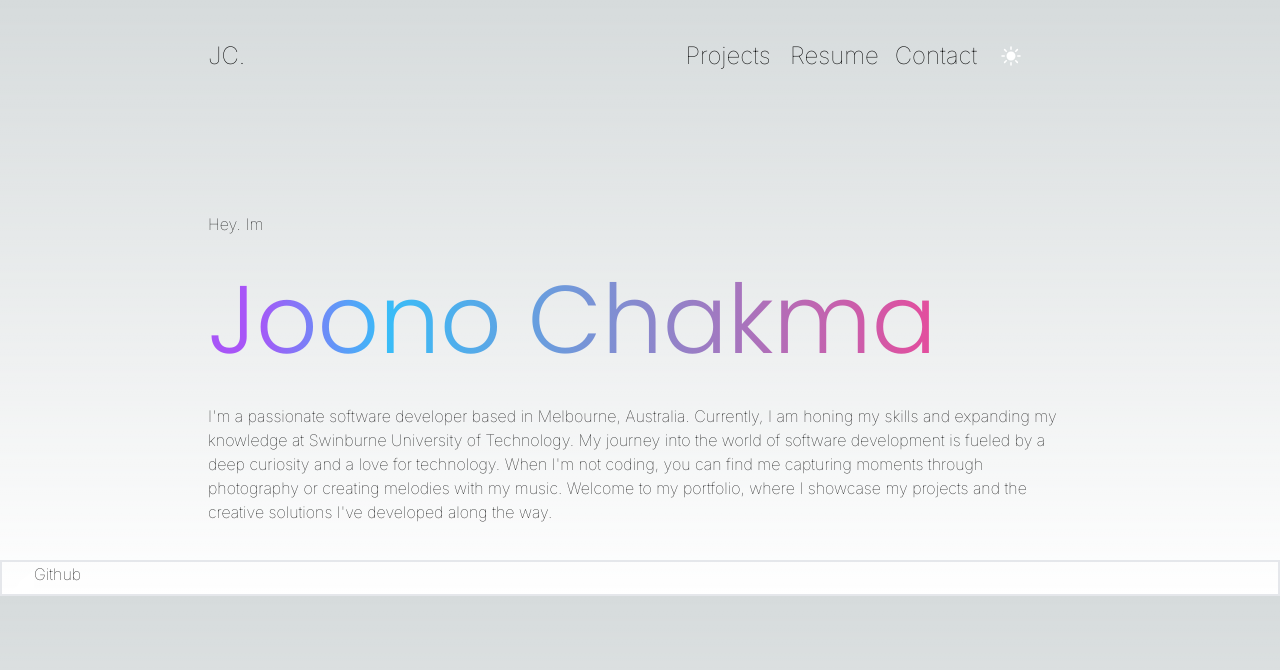
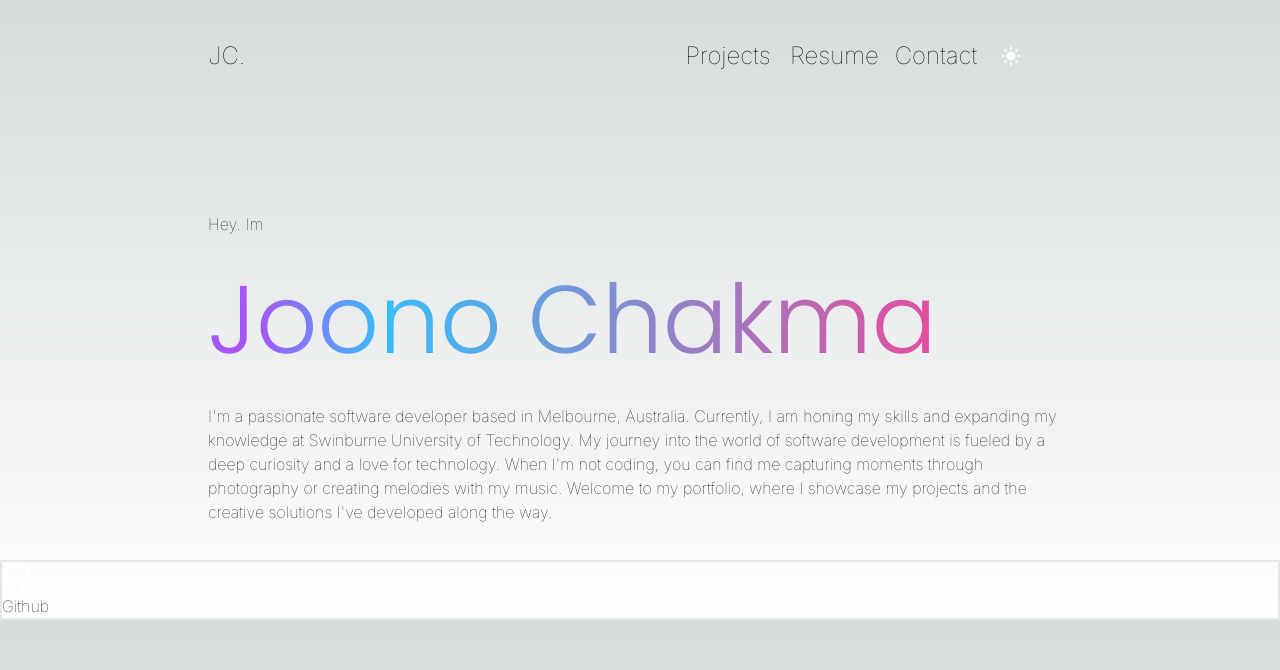
Before and after one commit to joonochakma/personal-portfolio, a Next.js app: page / in a window 1280 px wide. Shown: the top 670 px of the page. Built offline with nearby package versions, Linux system fonts and the light colour scheme.

Commit message:
intialise github workflow

```diff
--- a/package.json
+++ b/package.json
@@ -26,7 +26,7 @@
     "postcss": "^8",
     "prettier": "^3.2.5",
     "tailwindcss": "^3.4.1",
-    "typescript": "^5"
+    "typescript": "5.3.3"
   },
   "eslintConfig": {
     "extends": [
--- a/src/app/github.tsx
+++ b/src/app/github.tsx
@@ -3,8 +3,11 @@ import GithubIcon from './icons/githubIcon';
 function Github() {
   return (
     <div className=" flex flex-1 border-solid border-2 ">
-      <GithubIcon colour="white" />
-      <h1 className="font-thin font-Inter">Github</h1>
+      <a href="https://github.com/joonochakma" aria-label="Go to GitHub">
+        <GithubIcon colour="white" />
+
+        <h1 className="font-thin font-Inter">Github</h1>
+      </a>
     </div>
   );
 }
--- a/src/app/icons/githubIcon.tsx
+++ b/src/app/icons/githubIcon.tsx
@@ -8,8 +8,8 @@ const GithubIcon = (props: GithubIconProps) => {
   return (
     <svg
       xmlns="http://www.w3.org/2000/svg"
-      className="w- h-8"
-      viewBox="0 0 24 24"
+      className="w-8 h-8"
+      viewBox="0 0 104 104"
     >
       <path
         fillRule="evenodd"
```
Also changed, not shown: 1 other file (tests, documents, lock files or other folders).
